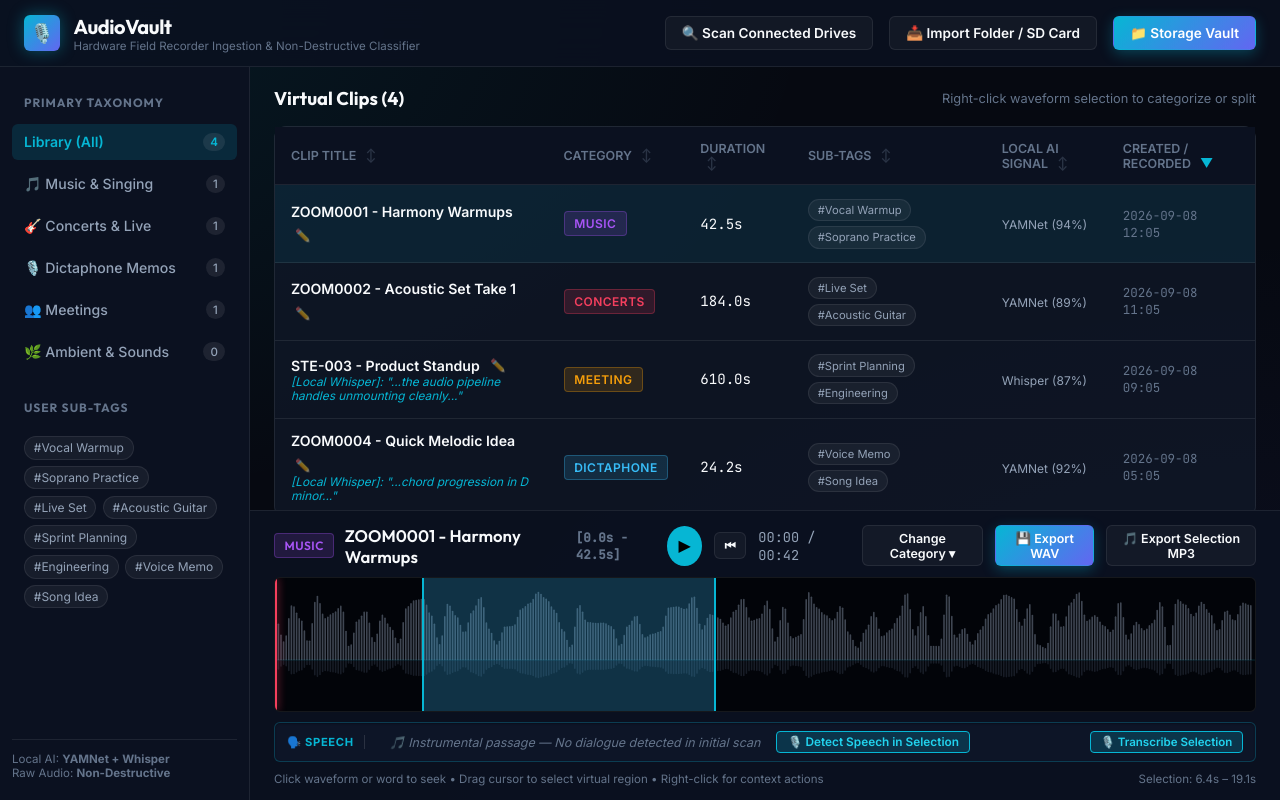
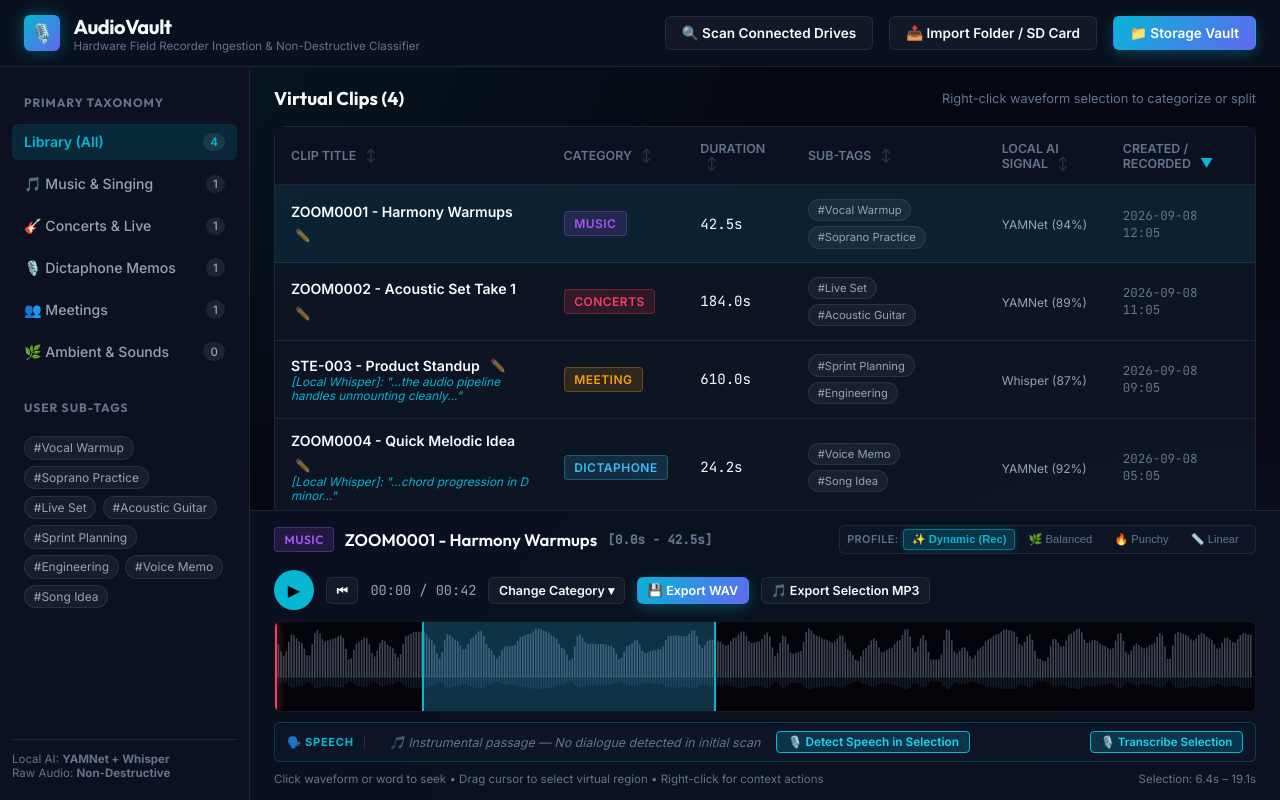
Before and after one commit to cbellingan/AudioVault, a React (Vite) app: page / in a window 1280 px wide. Built offline with nearby package versions, Linux system fonts and the light colour scheme.

Commit message:
feat(waveform): distributed bucket peak decimation and signal profile experiments (Dynamic, Balanced, Punchy, Linear)

```diff
--- a/src/renderer/App.tsx
+++ b/src/renderer/App.tsx
@@ -132,6 +132,7 @@ export default function App() {
   } | null>(null);
 
   const [isGeneratingTitleForClipId, setIsGeneratingTitleForClipId] = useState<string | null>(null);
+  const [waveformProfile, setWaveformProfile] = useState<'adaptive' | 'balanced' | 'punchy' | 'linear'>('adaptive');
 
   const canvasRef = useRef<HTMLCanvasElement | null>(null);
   const audioRef = useRef<HTMLAudioElement | null>(null);
@@ -404,8 +405,37 @@ export default function App() {
       ? activeRaw.waveformPeaks
       : mockFallbackPeaks;
 
-    // Slot spacing: 1.6px micro-bar + 1.0px gap = 2.6px total step
-    const step = 2.6;
+    // Profile tuning parameters for decimation and amplitude contour
+    let step = 2.6;
+    let gamma = 0.65;
+    let headroomFloor = 0.12;
+    let scaleHeadroom = true;
+    let peakWeight = 0.84;
+    let meanWeight = 0.16;
+
+    if (waveformProfile === 'balanced') {
+      step = 2.8;
+      gamma = 0.76;
+      headroomFloor = 0.22;
+      scaleHeadroom = true;
+      peakWeight = 0.80;
+      meanWeight = 0.20;
+    } else if (waveformProfile === 'punchy') {
+      step = 3.0;
+      gamma = 0.52;
+      headroomFloor = 0.10;
+      scaleHeadroom = true;
+      peakWeight = 0.88;
+      meanWeight = 0.12;
+    } else if (waveformProfile === 'linear') {
+      step = 2.6;
+      gamma = 1.0;
+      headroomFloor = 1.0;
+      scaleHeadroom = false;
+      peakWeight = 1.0;
+      meanWeight = 0.0;
+    }
+
     const totalBars = Math.max(80, Math.floor(displayWidth / step));
     const barWidth = Math.max(1.2, step - 1.0);
 
@@ -413,6 +443,13 @@ export default function App() {
     const baselineY = Math.round(displayHeight * 0.62);
     const maxTop = Math.max(10, baselineY - 6);
     const maxBottom = Math.max(6, (displayHeight - baselineY) - 6);
+
+    // Compute track maximum peak for adaptive headroom expansion
+    let trackMax = 0.01;
+    for (let p = 0; p < rawPeaks.length; p++) {
+      if (rawPeaks[p] > trackMax) trackMax = rawPeaks[p];
+    }
+    const effectiveCeiling = scaleHeadroom ? Math.max(headroomFloor, trackMax) : 1.0;
 
     // Subtle zero-crossing guide line
     ctx.strokeStyle = 'rgba(6, 182, 212, 0.2)';
@@ -435,16 +472,42 @@ export default function App() {
     const unplayedTopColor = 'rgba(148, 163, 184, 0.42)';
     const unplayedBottomColor = 'rgba(100, 116, 139, 0.22)';
 
-    // Smooth cosine interpolation function across rawPeaks
-    function samplePeak(peaksArr: number[], barIdx: number, total: number): number {
-      if (!peaksArr || peaksArr.length === 0) return 0.03;
-      const pos = (barIdx / (total - 1)) * (peaksArr.length - 1);
-      const low = Math.floor(pos);
-      const high = Math.min(peaksArr.length - 1, Math.ceil(pos));
-      const frac = pos - low;
-      const mu = (1 - Math.cos(frac * Math.PI)) / 2;
-      const base = peaksArr[low] * (1 - mu) + peaksArr[high] * mu;
-      return Math.min(1.0, Math.max(0.02, base));
+    // Bucket extraction across rawPeaks with transient & body preservation
+    function sampleBucketPeak(barIdx: number): number {
+      if (!rawPeaks || rawPeaks.length === 0) return 0.03;
+      const numPeaks = rawPeaks.length;
+      let rawVal = 0;
+
+      if (totalBars <= numPeaks) {
+        // When decimating (reducing): collect all points within this bar's bucket window
+        const start = Math.floor((barIdx / totalBars) * numPeaks);
+        const end = Math.min(numPeaks, Math.max(start + 1, Math.ceil(((barIdx + 1) / totalBars) * numPeaks)));
+        let bMax = 0;
+        let sum = 0;
+        let count = 0;
+        for (let j = start; j < end; j++) {
+          const v = rawPeaks[j];
+          if (v > bMax) bMax = v;
+          sum += v;
+          count++;
+        }
+        const bMean = count > 0 ? sum / count : bMax;
+        rawVal = bMax * peakWeight + bMean * meanWeight;
+      } else {
+        // When expanding: smooth cosine interpolation
+        const pos = (barIdx / (totalBars - 1)) * (numPeaks - 1);
+        const low = Math.floor(pos);
+        const high = Math.min(numPeaks - 1, Math.ceil(pos));
+        const frac = pos - low;
+        const mu = (1 - Math.cos(frac * Math.PI)) / 2;
+        rawVal = rawPeaks[low] * (1 - mu) + rawPeaks[high] * mu;
+      }
+
+      // Normalization / Headroom scaling
+      const normalized = Math.min(1.0, rawVal / effectiveCeiling);
+      // Perceptual companding curve (gamma)
+      const curved = Math.pow(Math.max(0, normalized), gamma);
+      return Math.min(1.0, Math.max(0.015, curved));
     }
 
     // Helper for rounded bar rectangles
@@ -459,12 +522,12 @@ export default function App() {
       targetCtx.fill();
     }
 
-    // Render all micro-bars
+    // Render all micro-bars with grown decimation buckets
     for (let i = 0; i < totalBars; i++) {
       const x = i * step;
       if (x + barWidth > displayWidth) break;
 
-      const peakVal = samplePeak(rawPeaks, i, totalBars);
+      const peakVal = sampleBucketPeak(i);
       const normPos = i / totalBars;
       const isPlayed = normPos <= playbackProgress;
 
@@ -548,7 +611,7 @@ export default function App() {
     }
 
     ctx.restore();
-  }, [selectedClipId, rawFiles, clips, playbackProgress]);
+  }, [selectedClipId, rawFiles, clips, playbackProgress, waveformProfile]);
 
   // Handle hardware ingest confirmation (Non-blocking pipeline)
   async function handleConfirmIngest() {
@@ -701,6 +764,8 @@ export default function App() {
   const [isExportingMp3, setIsExportingMp3] = useState<string | null>(null);
 
   async function handleExportClipMp3(clip: VirtualClip, isSelection: boolean = false) {
+    setContextMenu(null);
+    setClipContextMenu(null);
     if (!window.audioVault) {
       alert(`Exporting MP3 for "${clip.title}" (simulated)`);
       return;
@@ -726,8 +791,6 @@ export default function App() {
       alert(`Export to MP3 failed: ${err instanceof Error ? err.message : String(err)}`);
     } finally {
       setIsExportingMp3(null);
-      setContextMenu(null);
-      setClipContextMenu(null);
     }
   }
 
@@ -1330,6 +1393,32 @@ export default function App() {
                 </span>
               </div>
 
+              {/* Waveform Profile Experiments Selector */}
+              <div className="profile-selector-group" title="Select waveform decimation & dynamic contour profile">
+                <span style={{ fontSize: '0.68rem', color: 'var(--text-muted)', fontWeight: 600, textTransform: 'uppercase', letterSpacing: '0.04em' }}>
+                  Profile:
+                </span>
+                {(['adaptive', 'balanced', 'punchy', 'linear'] as const).map((mode) => (
+                  <button
+                    key={mode}
+                    type="button"
+                    className={`profile-pill-btn ${waveformProfile === mode ? 'active' : ''}`}
+                    onClick={() => setWaveformProfile(mode)}
+                    title={
+                      mode === 'adaptive'
+                        ? 'Dynamic Adaptive: Headroom scaling + perceptual companding curve (Recommended)'
+                        : mode === 'balanced'
+                        ? 'Balanced: Natural acoustic depth with moderate headroom scaling'
+                        : mode === 'punchy'
+                        ? 'Punchy: Studio companded body for speech & voice notes'
+                        : 'Linear: Raw uncompressed linear PCM amplitude'
+                    }
+                  >
+                    {mode === 'adaptive' ? '✨ Dynamic (Rec)' : mode === 'balanced' ? '🌿 Balanced' : mode === 'punchy' ? '🔥 Punchy' : '📏 Linear'}
+                  </button>
+                ))}
+              </div>
+
               <div className="transport-controls">
                 <button
                   className="play-btn"
--- a/src/renderer/index.css
+++ b/src/renderer/index.css
@@ -434,6 +434,44 @@ body {
   display: flex;
   justify-content: space-between;
   align-items: center;
+  gap: 1rem;
+  flex-wrap: wrap;
+}
+
+.profile-selector-group {
+  display: inline-flex;
+  align-items: center;
+  gap: 0.25rem;
+  background: rgba(15, 23, 42, 0.7);
+  padding: 0.2rem 0.45rem;
+  border-radius: 6px;
+  border: 1px solid rgba(255, 255, 255, 0.08);
+}
+
+.profile-pill-btn {
+  background: transparent;
+  border: 1px solid transparent;
+  color: var(--text-muted);
+  font-size: 0.7rem;
+  font-weight: 500;
+  padding: 0.2rem 0.5rem;
+  border-radius: 4px;
+  cursor: pointer;
+  transition: all 0.15s ease;
+  white-space: nowrap;
+}
+
+.profile-pill-btn:hover {
+  color: var(--text-primary);
+  background: rgba(255, 255, 255, 0.06);
+}
+
+.profile-pill-btn.active {
+  background: rgba(6, 182, 212, 0.2);
+  color: var(--accent-cyan);
+  border-color: rgba(6, 182, 212, 0.5);
+  font-weight: 600;
+  box-shadow: 0 0 6px rgba(6, 182, 212, 0.25);
 }
 
 .clip-title-display {
```
Also changed, not shown: src/main/audio-engine.ts (+13 -8 lines), 1 other file (tests, documents, lock files or other folders).
